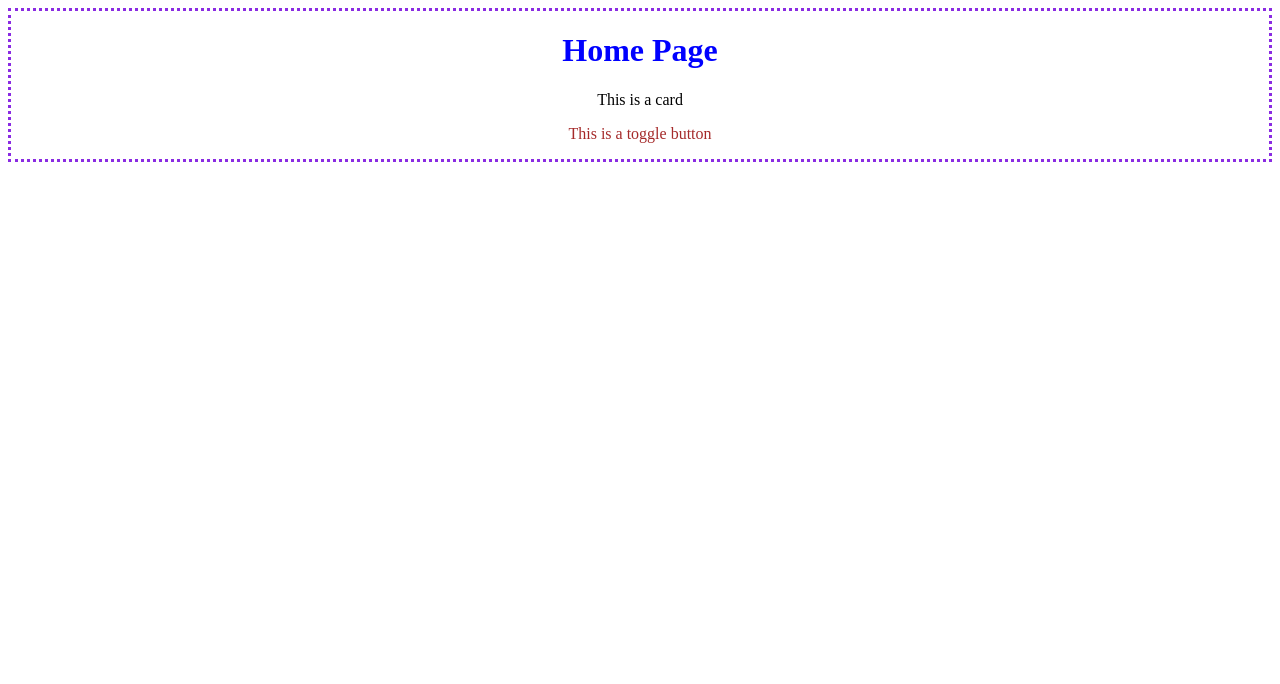
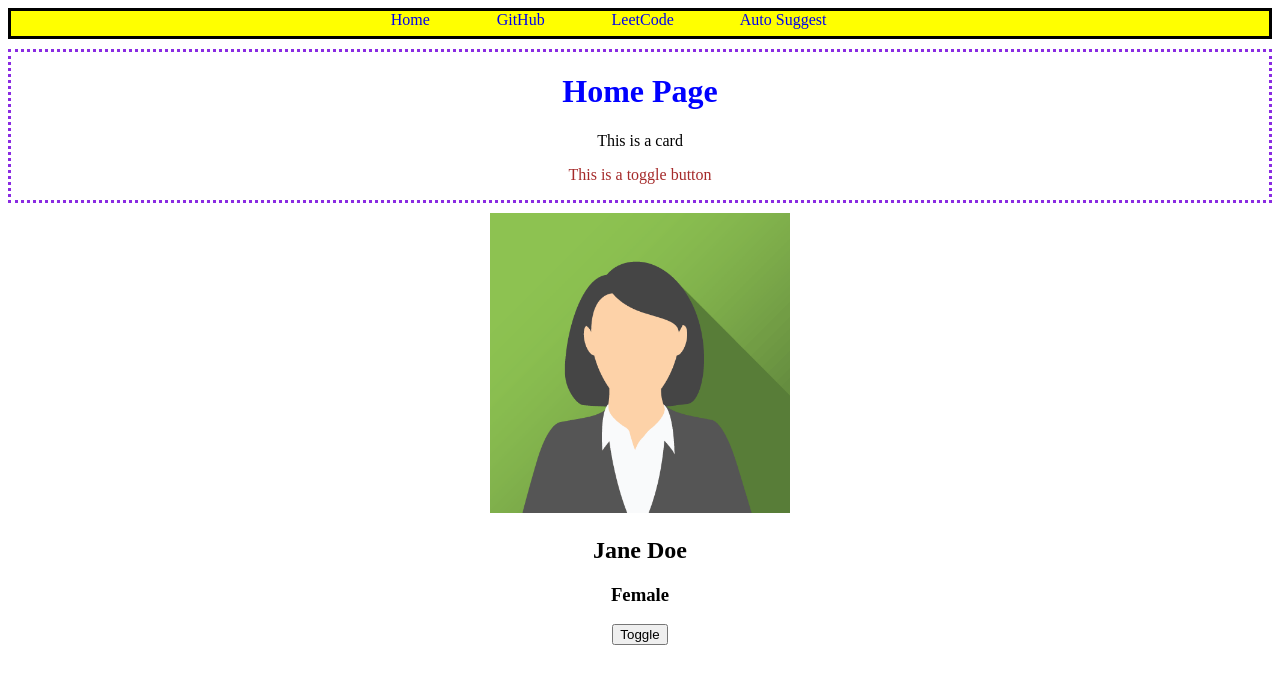
Before and after one commit to Vindhya-codes/auto-suggest, a website: page frontend/index.html in a window 1280 px wide. Drawn offline with Linux system fonts and the light colour scheme.

Commit message:
Add nav bar and image, name, gender

```diff
--- a/frontend/index.css
+++ b/frontend/index.css
@@ -17,3 +17,35 @@
 #homeContainer:hover {
     background-color: aquamarine;
 }
+
+.navbar {
+    border: 3px solid black;
+    text-align: center;
+    background-color: yellow;
+    height: 25px;
+    margin-bottom: 10px;
+}
+
+#nav a {
+    text-decoration: none;
+    padding-right: 5%;
+    text-align: justify;
+}
+.imgCard {
+    margin-top: 10px;
+}
+.image{
+    text-align: center;
+    border: auto solid black;
+}
+
+#img {
+    width: 300px;
+    height: 300px;
+    align-items: center;
+    margin: 0px auto;
+}
+
+.info{
+    text-align: center;
+}
--- a/frontend/index.html
+++ b/frontend/index.html
@@ -8,11 +8,29 @@
     <script src="index.js"></script>
 </head>
 <body>
+    <div id="nav" class="navbar">
+        <a href="/">Home</a>
+        <a href="https://github.com/dashboard">GitHub</a>
+        <a href="https://leetcode.com/problemset/" target="_blank">LeetCode</a>
+        <a href="pages/auto.html">Auto Suggest</a>
+    </div>
+
     <div id="homeContainer">
     <h1 id="h1" class="home">Home Page</h1>
     <p id="card" class="home">This is a card</p>
     <p id="toggle" class="home">This is a toggle button</p>
     </div>
+
+    <div class="imgCard">
+        <div class="image">
+            <img id="img" src="/images/jane.png" alt="No image found"></img>
+        </div>
+        <div class="info">
+            <h2 id="name">Jane Doe</h2>
+            <h3 id="gender">Female</h3>
+            <button onclick="toggle()" id="card-toggle"> Toggle </button>
+        </div>
+    </div>
 </body>
 </body>
 </html>
--- a/frontend/index.js
+++ b/frontend/index.js
@@ -1,2 +1,26 @@
+const users = [
+  {
+    "name" :"Jane Doe",
+    "gender" : "Female",
+    "image" : "../images/jane.png"
+  },
+  {
+    "name" :"John Doe",
+    "gender" : "Male",
+    "image" : "../images/john.jpg"
+  },
+]
+let curUserId = 0;
+function toggle(){
+  if(curUserId == 0)
+    curUserId=1;
+  else
+    curUserId=0;
+  // image
+  document.getElementById("img").src=users[curUserId].image;
+  // name
+  document.getElementById("name").innerText=users[curUserId].name;
+  document.getElementById("gender").innerText=users[curUserId].gender;
+}
+
 console.log("Hello from JS");
-//alert("Hello from JS");
```
Also changed, not shown: frontend/pages/auto.html (added, +11 -0 lines), frontend/images/jane.png (added), frontend/images/john.png (added).
